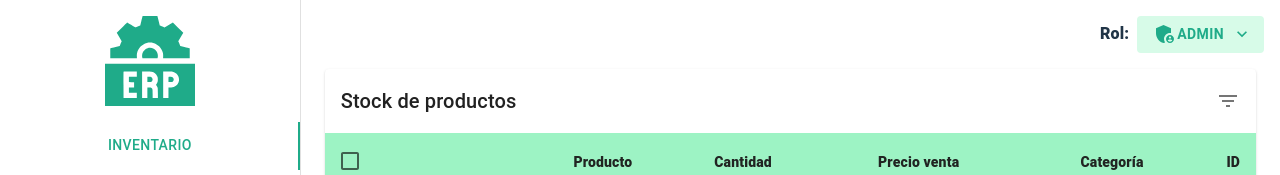
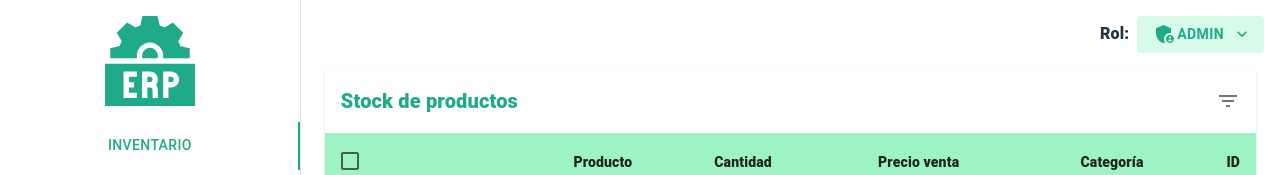
Before and after one commit to brianmunioz/sistema_erp_react_mui, a React (Vite) app: page / in a window 1280 px wide. Shown: the top 175 px of the page. Built offline with nearby package versions, Linux system fonts and the light colour scheme.

Commit message:
FIX: COLOR y GROSOR del titulo de inventario

```diff
--- a/src/components/home/InventarioComp.jsx
+++ b/src/components/home/InventarioComp.jsx
@@ -195,6 +195,8 @@ function EnhancedTableToolbar(props) {
         <Typography
           sx={{ flex: '1 1 100%' }}
           variant="h6"
+          color={'primary'}
+          fontWeight={800}
           id="tableTitle"
           component="div"
         >
```
